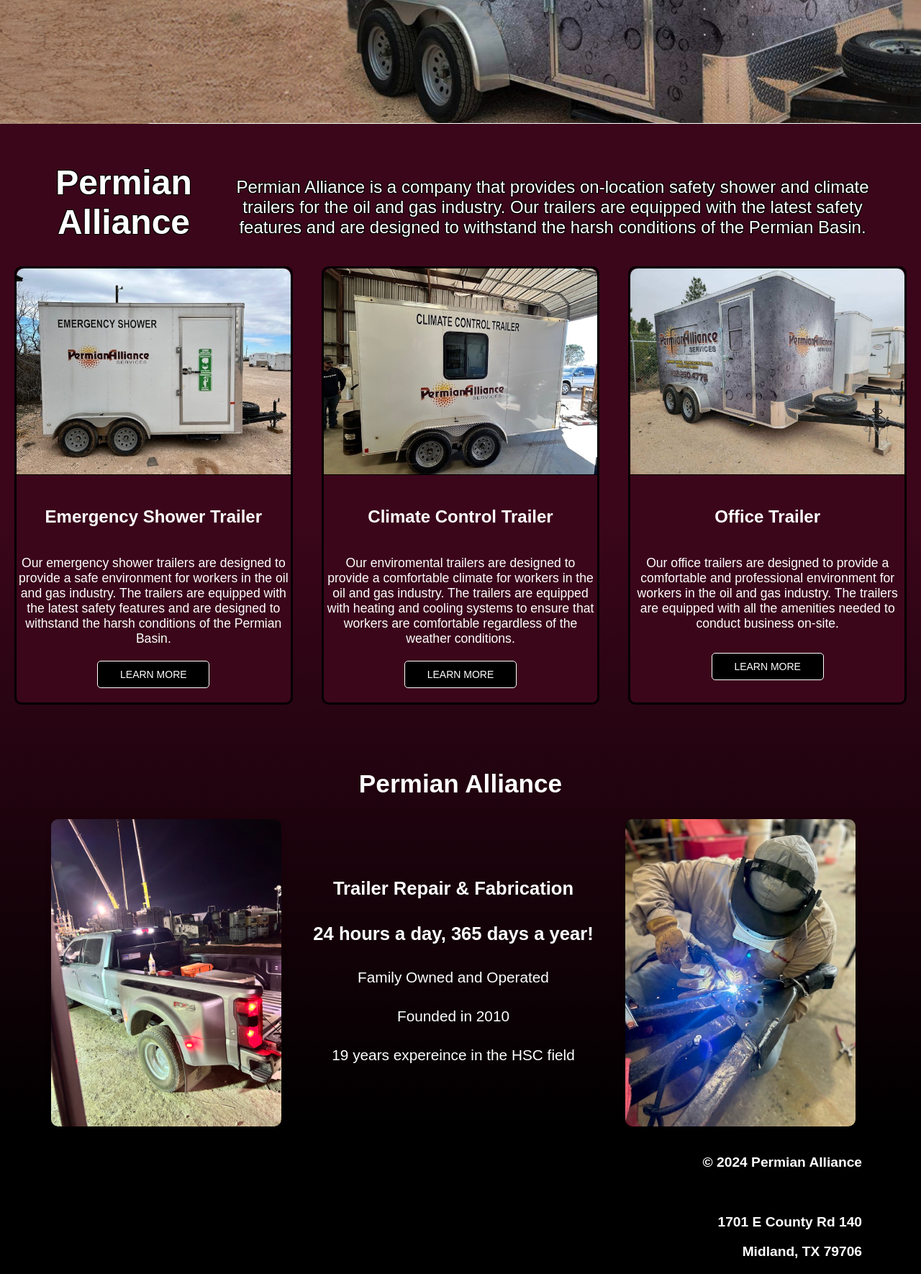
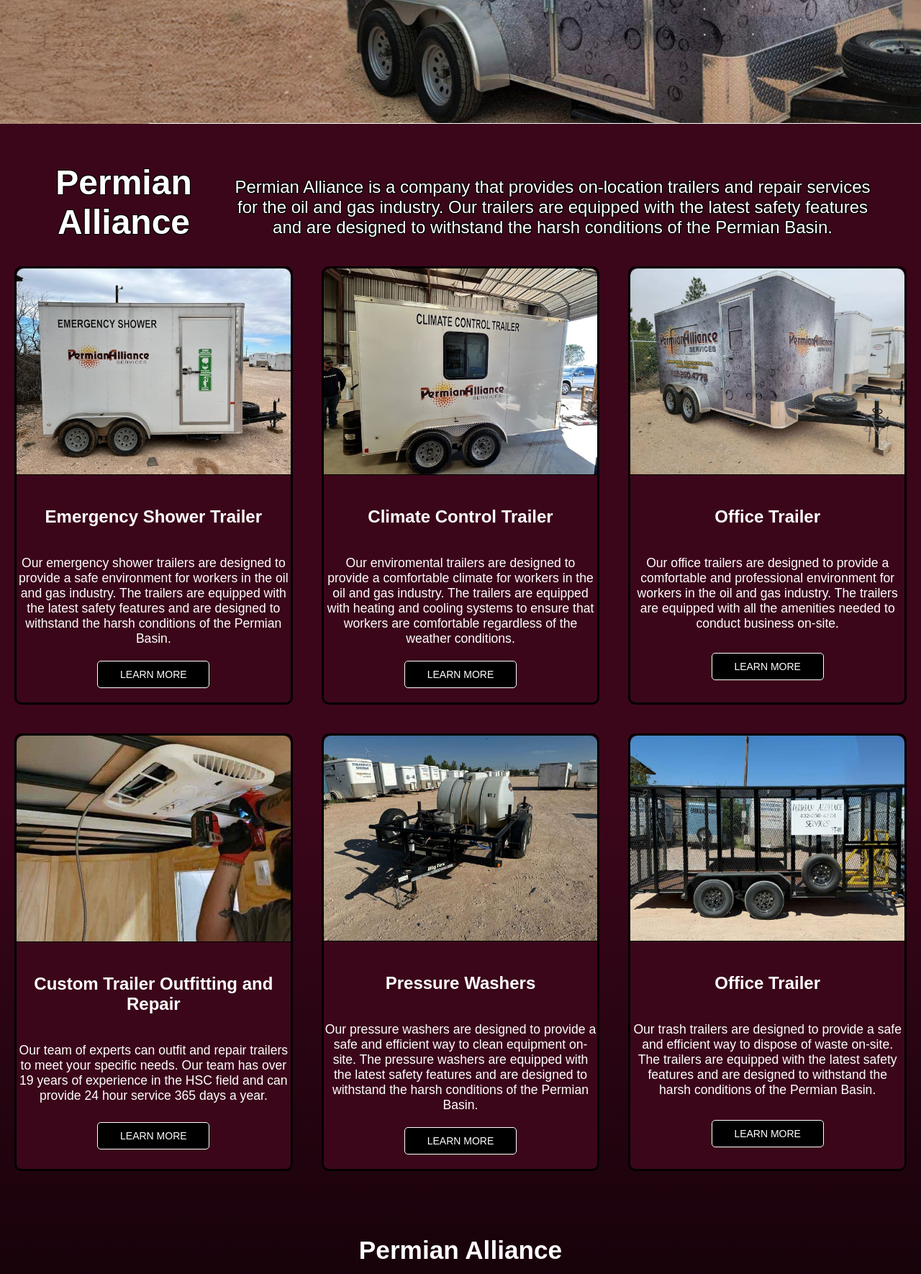
Before and after one commit to boonewh/permianalliance, a Flask app: page / in a window 1280 px wide. Shown: the part 635-2405 px from the top of the page at 72% size. Run offline with Flask 3, Linux system fonts and the light colour scheme.

Commit message:
Adding all services to home page

```diff
--- a/static/js/scrollAppear.js
+++ b/static/js/scrollAppear.js
@@ -1,7 +1,7 @@
 document.addEventListener("DOMContentLoaded", function () {
-  const trailers1 = document.querySelector(".trailers1");
-  const trailers2 = document.querySelector(".trailers2");
-  const trailers3 = document.querySelector(".trailers3");
+  const trailers1 = document.querySelectorAll(".trailers1");
+  const trailers2 = document.querySelectorAll(".trailers2");
+  const trailers3 = document.querySelectorAll(".trailers3");
 
   const options = {
     root: null,
@@ -15,14 +15,15 @@ document.addEventListener("DOMContentLoaded", function () {
         entry.target.classList.add("appear");
         observer.unobserve(entry.target);
 
-        // Delay the appearance of the next trailers
-        if (entry.target === trailers1) {
-          setTimeout(() => trailers2.classList.add("appear"), 1000);
-          setTimeout(() => trailers3.classList.add("appear"), 2000);
+        // Find index of the intersecting element to delay subsequent ones accordingly
+        const index = [...trailers1].indexOf(entry.target);
+        if (index !== -1) {
+          setTimeout(() => trailers2[index].classList.add("appear"), 1000);
+          setTimeout(() => trailers3[index].classList.add("appear"), 2000);
         }
       }
     });
   }, options);
 
-  observer.observe(trailers1);
+  trailers1.forEach((trailer) => observer.observe(trailer));
 });
--- a/templates/base.html
+++ b/templates/base.html
@@ -95,9 +95,9 @@
                     </li>
                     <li><a href="{{ url_for('climate') }}">Climate Control Trailer</a></li>
                     <li><a href="{{ url_for('office') }}">Office Trailer</a></li>
-                    <li><a href="{{ url_for('trash') }}">Trash Trailer</a></li>
                     <li><a href="{{ url_for('outfitting') }}">Custom Outfitting</a></li>
                     <li><a href="{{ url_for('pressure') }}">Pressure Washers</a></li>
+                    <li><a href="{{ url_for('trash') }}">Trash Trailer</a></li>
                     </ul>
                 </li>
                 <li><a href="{{ url_for('contact') }}">CONTACT</a></li>
--- a/templates/index.html
+++ b/templates/index.html
@@ -18,17 +18,16 @@
     <section class="container">
         <h1>Permian Alliance</h1>
         <p>
-          Permian Alliance is a company that provides on-location safety shower and
-          climate trailers for the oil and gas industry. Our trailers are equipped
-          with the latest safety features and are designed to withstand the harsh
-          conditions of the Permian Basin.
+          Permian Alliance is a company that provides on-location trailers and repair services
+          for the oil and gas industry. Our trailers are equipped with the latest safety features
+          and are designed to withstand the harsh conditions of the Permian Basin.
         </p>
       </section>
 
     <section class="trailer_section">
         <div class="trailers1">
             <div>
-                <img src="{{ url_for('static', filename='images/shower_trailer.jpg') }}" alt="Emergency Shower trailer" />
+                <img src="{{ url_for('static', filename='images/shower_trailer.jpg') }}" alt="Emergency Shower trailer for rent" />
             </div>
             <div class="trailer-info">
                 <h2>Emergency Shower Trailer</h2>
@@ -42,9 +41,9 @@
             </div>
         </div>
         <div class="trailers2">
-        <div>
-            <img src="{{ url_for('static', filename='images/climate_trailer.jpg') }}" alt="Climate Control Trailer" />
-        </div>
+            <div>
+                <img src="{{ url_for('static', filename='images/climate_trailer.jpg') }}" alt="Climate Control Trailer for rent" />
+            </div>
             <div class="trailer-info">
                 <h2>Climate Control Trailer</h2>
                 <p>
@@ -57,9 +56,9 @@
             </div>
         </div>
         <div class="trailers3">
-        <div>
-            <img src="{{ url_for('static', filename='images/office_trailer.jpg') }}" alt="Portable Office Trailer" />
-        </div>
+            <div>
+                <img src="{{ url_for('static', filename='images/office_trailer.jpg') }}" alt="Portable Office Trailer for rent" />
+            </div>
             <div class="trailer-info">
                 <h2>Office Trailer</h2>
                 <p>
@@ -67,6 +66,44 @@
                 professional environment for workers in the oil and gas industry. The
                 trailers are equipped with all the amenities needed to conduct
                 business on-site.
+                </p>
+                <a href="{{ url_for('office') }}" class="learn-more">LEARN MORE</a>
+            </div>
+        </div>
+        <div class="trailers1">
+            <div>
+                <img src="{{ url_for('static', filename='images/installing2.jpg') }}" alt="Outfitting and Repair services" />
+            </div>
+            <div class="trailer-info">
+                <h2>Custom Trailer Outfitting and Repair</h2>
+                <p>
+                Our team of experts can outfit and repair trailers to meet your
+                specific needs. Our team has over 19 years of experience in the
+                HSC field and can provide 24 hour service 365 days a year.
+                </p>
+                <a href="{{ url_for('outfitting') }}" class="learn-more">LEARN MORE</a>
+            </div>
+        </div>
+        <div class="trailers2">
+            <div>
+                <img src="{{ url_for('static', filename='images/pressure_washer.jpg') }}" alt="Pressure washer for rent" />
+            </div>
+            <div class="trailer-info">
+                <h2>Pressure Washers</h2>
+                <p>
+                Our pressure washers are designed to provide a safe and efficient way to clean equipment on-site. The pressure washers are equipped with the latest safety features and are designed to withstand the harsh conditions of the Permian Basin.
+                </p>
+                <a href="{{ url_for('pressure') }}" class="learn-more">LEARN MORE</a>
+            </div>
+        </div>
+        <div class="trailers3">
+            <div>
+                <img src="{{ url_for('static', filename='images/trash_trailer2.jpg') }}" alt="Portable trash trailer for rent" />
+            </div>
+            <div class="trailer-info">
+                <h2>Office Trailer</h2>
+                <p>
+                Our trash trailers are designed to provide a safe and efficient way to dispose of waste on-site. The trailers are equipped with the latest safety features and are designed to withstand the harsh conditions of the Permian Basin.
                 </p>
                 <a href="{{ url_for('office') }}" class="learn-more">LEARN MORE</a>
             </div>
```
Also changed, not shown: static/images/installing2.jpg (added).
